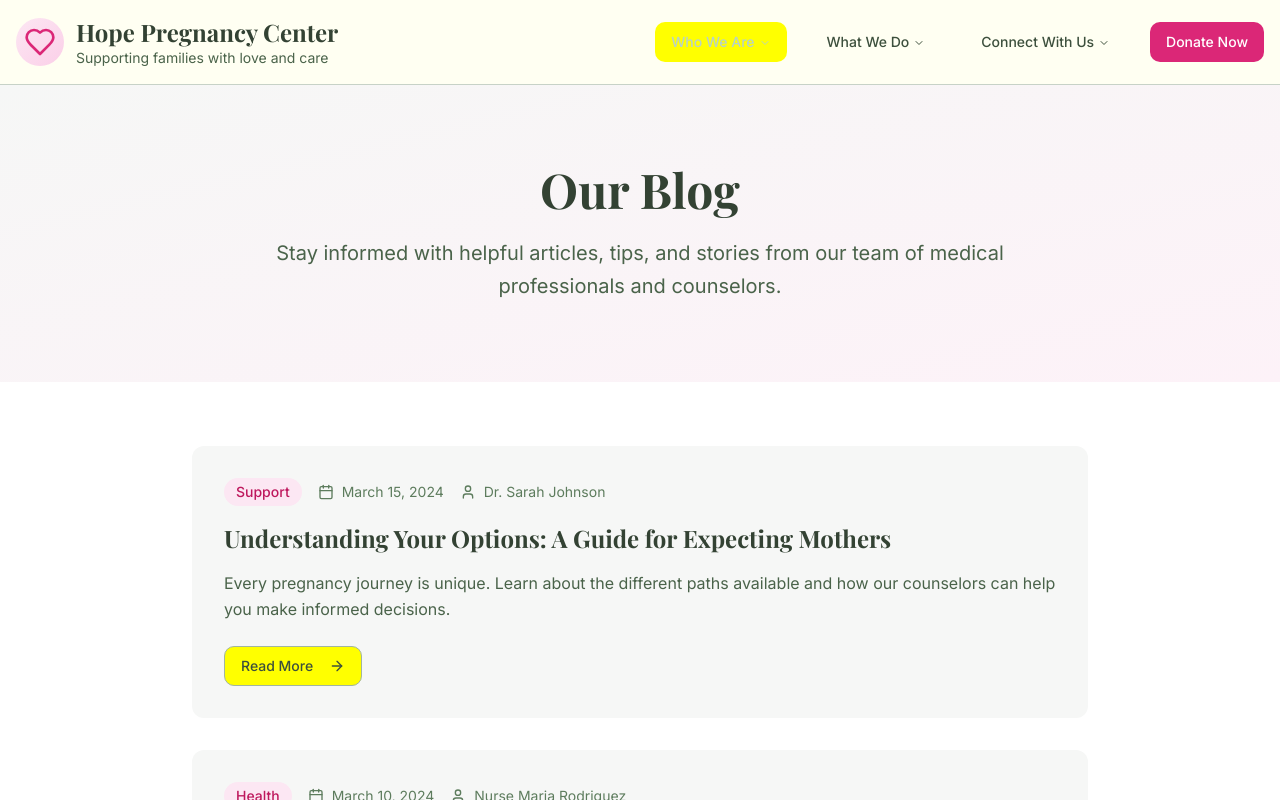
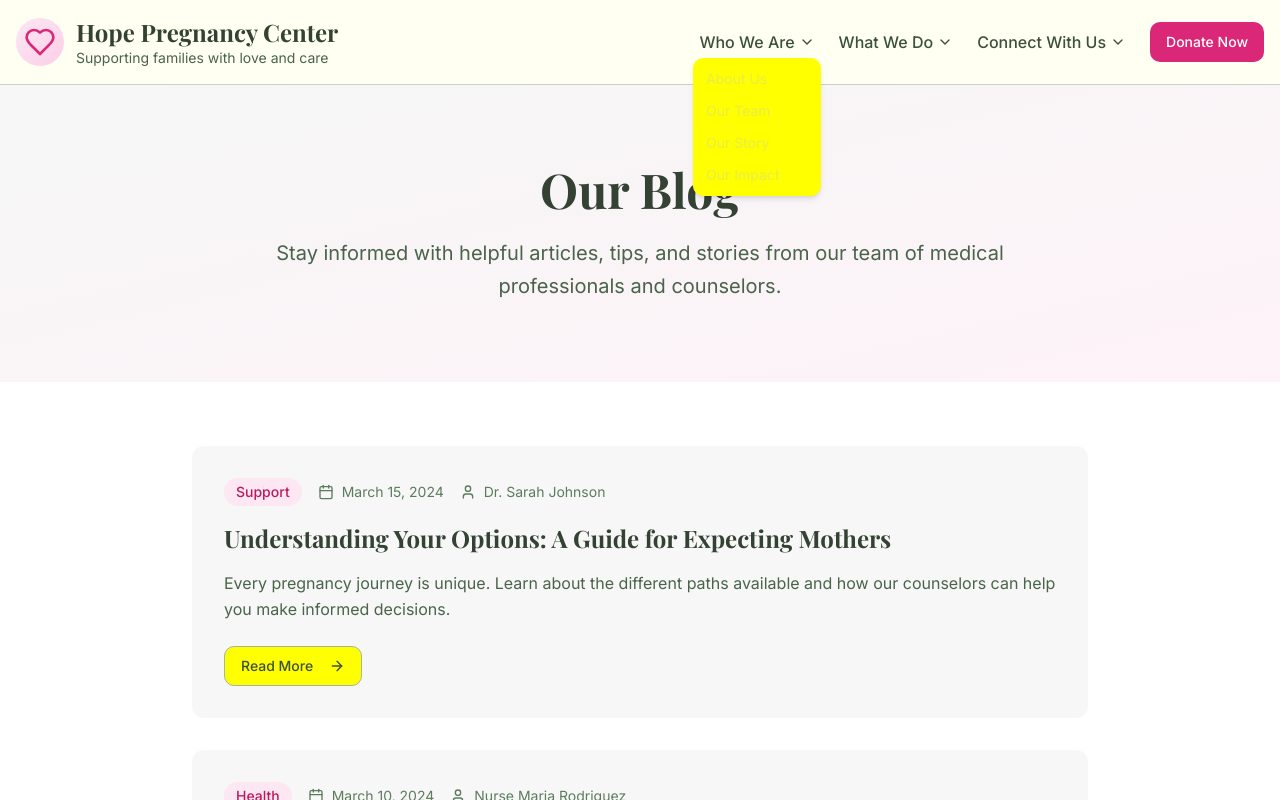
Before and after one commit to kisernl/prc-floral, a React (Vite) app: page /blog in a window 1280 px wide. Both pictures are taken after a click on the button "Who We Are". Shown: the top 800 px of the page. Built offline with nearby package versions, Linux system fonts and the light colour scheme.

Commit message:
Fix: Populate navigation dropdown menus
Populate the navigation dropdown menus with links to their respective pages.

```diff
--- a/src/components/Header.tsx
+++ b/src/components/Header.tsx
@@ -4,12 +4,11 @@ import { Link } from 'react-router-dom';
 import { Heart, ChevronDown, Menu, X } from 'lucide-react';
 import { Button } from '@/components/ui/button';
 import {
-  NavigationMenu,
-  NavigationMenuContent,
-  NavigationMenuItem,
-  NavigationMenuList,
-  NavigationMenuTrigger,
-} from '@/components/ui/navigation-menu';
+  DropdownMenu,
+  DropdownMenuContent,
+  DropdownMenuItem,
+  DropdownMenuTrigger,
+} from '@/components/ui/dropdown-menu';
 import {
   Drawer,
   DrawerClose,
@@ -39,69 +38,62 @@ const Header = () => {
 
           {/* Desktop Navigation */}
           <nav className="hidden md:flex items-center space-x-6">
-            <NavigationMenu>
-              <NavigationMenuList className="space-x-6">
-                <NavigationMenuItem>
-                  <NavigationMenuTrigger className="text-sage-700 hover:text-rose-600 transition-colors font-medium bg-transparent relative">
-                    Who We Are
-                  </NavigationMenuTrigger>
-                  <NavigationMenuContent className="absolute left-0 top-full bg-white border border-sage-200 shadow-lg rounded-lg z-50">
-                    <div className="w-64 p-4">
-                      <Link to="/about" className="block px-3 py-2 text-sage-700 hover:text-rose-600 hover:bg-sage-50 rounded transition-colors">
-                        About Us
-                      </Link>
-                      <Link to="/about/team" className="block px-3 py-2 text-sage-700 hover:text-rose-600 hover:bg-sage-50 rounded transition-colors">
-                        Our Team
-                      </Link>
-                      <Link to="/about/story" className="block px-3 py-2 text-sage-700 hover:text-rose-600 hover:bg-sage-50 rounded transition-colors">
-                        Our Story
-                      </Link>
-                      <Link to="/about/impact" className="block px-3 py-2 text-sage-700 hover:text-rose-600 hover:bg-sage-50 rounded transition-colors">
-                        Our Impact
-                      </Link>
-                    </div>
-                  </NavigationMenuContent>
-                </NavigationMenuItem>
+            <DropdownMenu>
+              <DropdownMenuTrigger className="text-sage-700 hover:text-rose-600 transition-colors font-medium bg-transparent border-none outline-none flex items-center gap-1">
+                Who We Are
+                <ChevronDown className="h-4 w-4" />
+              </DropdownMenuTrigger>
+              <DropdownMenuContent>
+                <DropdownMenuItem asChild>
+                  <Link to="/about" className="w-full">About Us</Link>
+                </DropdownMenuItem>
+                <DropdownMenuItem asChild>
+                  <Link to="/about/team" className="w-full">Our Team</Link>
+                </DropdownMenuItem>
+                <DropdownMenuItem asChild>
+                  <Link to="/about/story" className="w-full">Our Story</Link>
+                </DropdownMenuItem>
+                <DropdownMenuItem asChild>
+                  <Link to="/about/impact" className="w-full">Our Impact</Link>
+                </DropdownMenuItem>
+              </DropdownMenuContent>
+            </DropdownMenu>
 
-                <NavigationMenuItem>
-                  <NavigationMenuTrigger className="text-sage-700 hover:text-rose-600 transition-colors font-medium bg-transparent relative">
-                    What We Do
-                  </NavigationMenuTrigger>
-                  <NavigationMenuContent className="absolute left-0 top-full bg-white border border-sage-200 shadow-lg rounded-lg z-50">
-                    <div className="w-64 p-4">
-                      <Link to="/services" className="block px-3 py-2 text-sage-700 hover:text-rose-600 hover:bg-sage-50 rounded transition-colors">
-                        Our Services
-                      </Link>
-                      <Link to="/stories" className="block px-3 py-2 text-sage-700 hover:text-rose-600 hover:bg-sage-50 rounded transition-colors">
-                        Stories
-                      </Link>
-                    </div>
-                  </NavigationMenuContent>
-                </NavigationMenuItem>
+            <DropdownMenu>
+              <DropdownMenuTrigger className="text-sage-700 hover:text-rose-600 transition-colors font-medium bg-transparent border-none outline-none flex items-center gap-1">
+                What We Do
+                <ChevronDown className="h-4 w-4" />
+              </DropdownMenuTrigger>
+              <DropdownMenuContent>
+                <DropdownMenuItem asChild>
+                  <Link to="/services" className="w-full">Our Services</Link>
+                </DropdownMenuItem>
+                <DropdownMenuItem asChild>
+                  <Link to="/stories" className="w-full">Stories</Link>
+                </DropdownMenuItem>
+              </DropdownMenuContent>
+            </DropdownMenu>
 
-                <NavigationMenuItem>
-                  <NavigationMenuTrigger className="text-sage-700 hover:text-rose-600 transition-colors font-medium bg-transparent relative">
-                    Connect With Us
-                  </NavigationMenuTrigger>
-                  <NavigationMenuContent className="absolute left-0 top-full bg-white border border-sage-200 shadow-lg rounded-lg z-50">
-                    <div className="w-64 p-4">
-                      <Link to="/contact" className="block px-3 py-2 text-sage-700 hover:text-rose-600 hover:bg-sage-50 rounded transition-colors">
-                        Contact
-                      </Link>
-                      <Link to="/events" className="block px-3 py-2 text-sage-700 hover:text-rose-600 hover:bg-sage-50 rounded transition-colors">
-                        Events
-                      </Link>
-                      <Link to="/volunteer" className="block px-3 py-2 text-sage-700 hover:text-rose-600 hover:bg-sage-50 rounded transition-colors">
-                        Volunteer
-                      </Link>
-                      <Link to="/blog" className="block px-3 py-2 text-sage-700 hover:text-rose-600 hover:bg-sage-50 rounded transition-colors">
-                        Blog
-                      </Link>
-                    </div>
-                  </NavigationMenuContent>
-                </NavigationMenuItem>
-              </NavigationMenuList>
-            </NavigationMenu>
+            <DropdownMenu>
+              <DropdownMenuTrigger className="text-sage-700 hover:text-rose-600 transition-colors font-medium bg-transparent border-none outline-none flex items-center gap-1">
+                Connect With Us
+                <ChevronDown className="h-4 w-4" />
+              </DropdownMenuTrigger>
+              <DropdownMenuContent>
+                <DropdownMenuItem asChild>
+                  <Link to="/contact" className="w-full">Contact</Link>
+                </DropdownMenuItem>
+                <DropdownMenuItem asChild>
+                  <Link to="/events" className="w-full">Events</Link>
+                </DropdownMenuItem>
+                <DropdownMenuItem asChild>
+                  <Link to="/volunteer" className="w-full">Volunteer</Link>
+                </DropdownMenuItem>
+                <DropdownMenuItem asChild>
+                  <Link to="/blog" className="w-full">Blog</Link>
+                </DropdownMenuItem>
+              </DropdownMenuContent>
+            </DropdownMenu>
 
             <Link to="/donate">
               <Button className="bg-rose-600 hover:bg-rose-700 text-white">
@@ -114,8 +106,8 @@ const Header = () => {
           <div className="md:hidden">
             <Drawer open={isOpen} onOpenChange={setIsOpen}>
               <DrawerTrigger asChild>
-                <Button variant="ghost" size="icon" className="h-12 w-12 text-sage-800 hover:bg-sage-100">
-                  <Menu className="h-8 w-8" />
+                <Button variant="ghost" size="icon" className="h-14 w-14 text-sage-800 hover:bg-sage-100">
+                  <Menu className="h-10 w-10" />
                 </Button>
               </DrawerTrigger>
               <DrawerContent className="bg-white text-sage-800 border-t-sage-200">
@@ -127,10 +119,10 @@ const Header = () => {
                     </Button>
                   </DrawerClose>
                 </DrawerHeader>
-                <div className="p-6 space-y-6">
+                <div className="p-6 space-y-8">
                   <div>
-                    <h3 className="font-semibold text-sage-800 mb-3">Who We Are</h3>
-                    <div className="pl-4 space-y-3">
+                    <h3 className="font-semibold text-sage-800 mb-4">Who We Are</h3>
+                    <div className="pl-4 space-y-4">
                       <Link to="/about" onClick={() => setIsOpen(false)} className="block text-sage-600 hover:text-rose-600">About Us</Link>
                       <Link to="/about/team" onClick={() => setIsOpen(false)} className="block text-sage-600 hover:text-rose-600">Our Team</Link>
                       <Link to="/about/story" onClick={() => setIsOpen(false)} className="block text-sage-600 hover:text-rose-600">Our Story</Link>
@@ -138,15 +130,15 @@ const Header = () => {
                     </div>
                   </div>
                   <div>
-                    <h3 className="font-semibold text-sage-800 mb-3">What We Do</h3>
-                    <div className="pl-4 space-y-3">
+                    <h3 className="font-semibold text-sage-800 mb-4">What We Do</h3>
+                    <div className="pl-4 space-y-4">
                       <Link to="/services" onClick={() => setIsOpen(false)} className="block text-sage-600 hover:text-rose-600">Our Services</Link>
                       <Link to="/stories" onClick={() => setIsOpen(false)} className="block text-sage-600 hover:text-rose-600">Stories</Link>
                     </div>
                   </div>
                   <div>
-                    <h3 className="font-semibold text-sage-800 mb-3">Connect With Us</h3>
-                    <div className="pl-4 space-y-3">
+                    <h3 className="font-semibold text-sage-800 mb-4">Connect With Us</h3>
+                    <div className="pl-4 space-y-4">
                       <Link to="/contact" onClick={() => setIsOpen(false)} className="block text-sage-600 hover:text-rose-600">Contact</Link>
                       <Link to="/events" onClick={() => setIsOpen(false)} className="block text-sage-600 hover:text-rose-600">Events</Link>
                       <Link to="/volunteer" onClick={() => setIsOpen(false)} className="block text-sage-600 hover:text-rose-600">Volunteer</Link>
```
